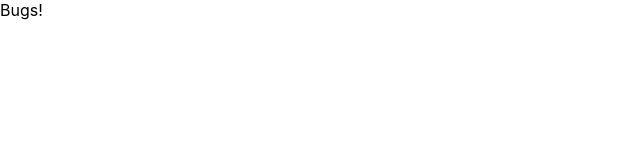
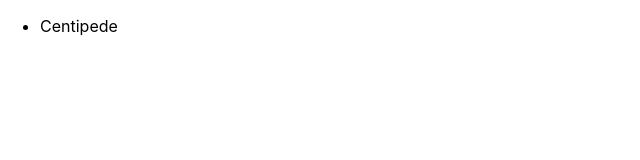
Before and after one commit to phelanjo/bug-tracker, a React (Create React App) app: page / in a window 1280 px wide. Shown: the top 160 px of the page, without its empty margins (0-640 px from the left). Built offline with nearby package versions, Linux system fonts and the light colour scheme.

Commit message:
Create BugsList component to display bug types.

```diff
--- a/src/App.js
+++ b/src/App.js
@@ -13,10 +13,24 @@ const StoreProvider = ({children}) => {
   )
 }
 
+const BugsList = () => {
+  const store = React.useContext(StoreContext)
+
+  return (
+    <ul>
+      { store.bugs.map( bug => (
+        <li key={bug}>{ bug }</li>
+      ))}
+    </ul>
+  )
+}
+
 function App() {
   return (
   <StoreProvider>
-    <main>Bugs!</main>
+    <main>
+      <BugsList />
+    </main>
   </StoreProvider>
   )
 }
```
